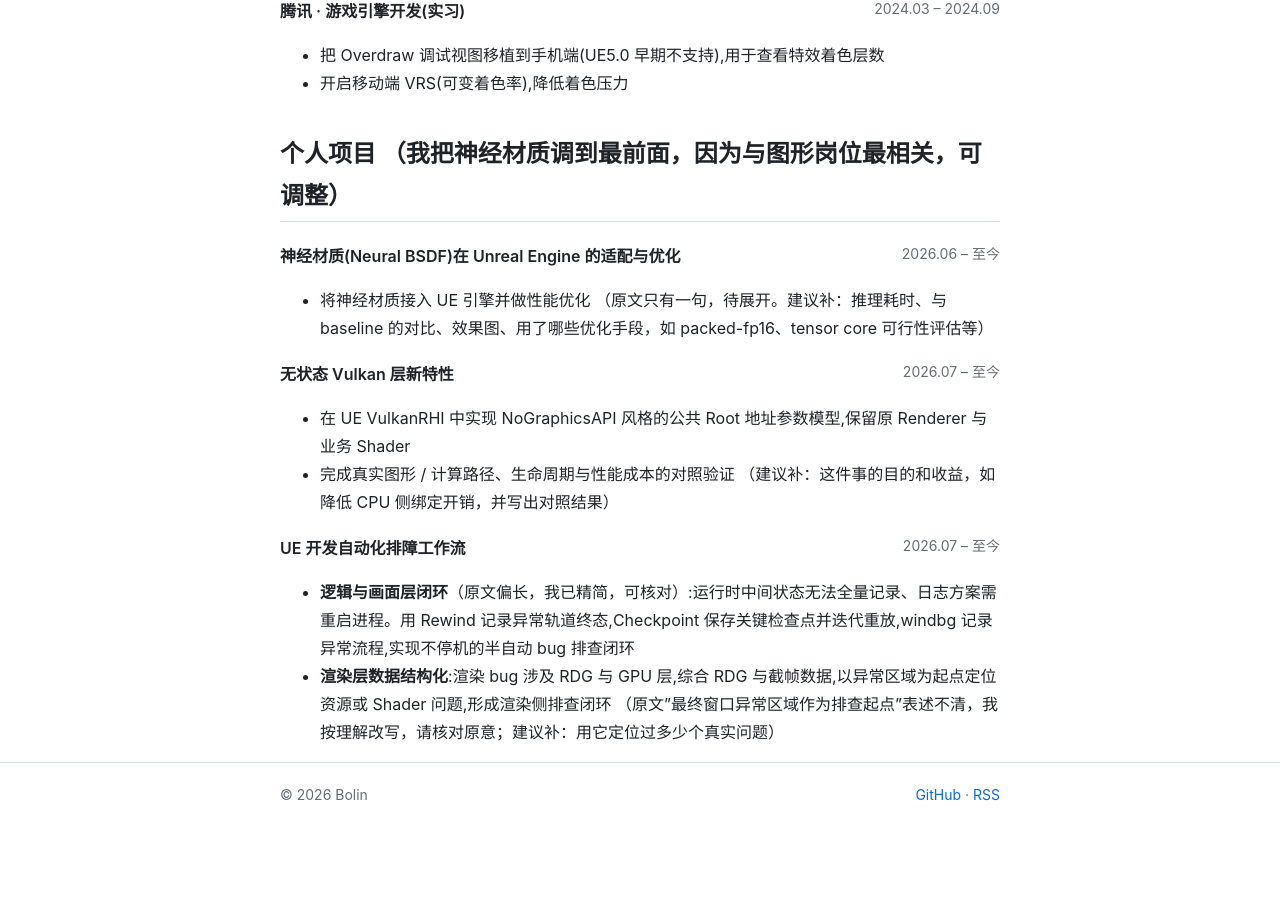
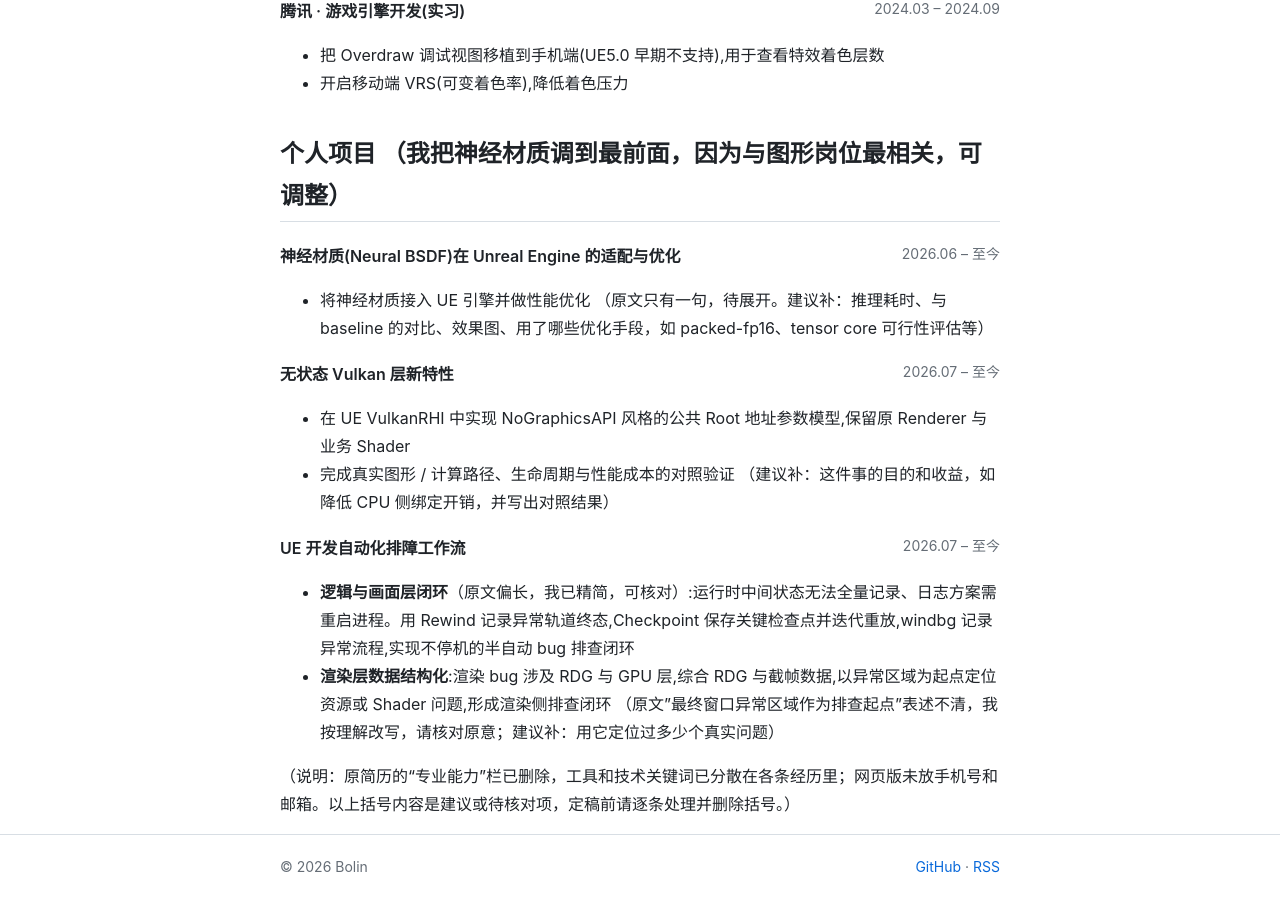
Before and after one commit to bolin12/bolin12.github.io, a Jekyll site: the page built from resume.md, in a window 1280 px wide and 900 px high, scrolled down 1134 px. Built offline with Jekyll 4.4.1, drawn with Linux system fonts in a browser that asks for light colours; our own code applies the rules of GitHub Pages for plain Markdown files; before the commit the page ends 1962 px from its top, so only the background shows below that.

Commit message:
Resume: add summary note

```diff
--- a/resume.md
+++ b/resume.md
@@ -45,3 +45,6 @@ permalink: /resume/
 <div class="entry"><span>UE 开发自动化排障工作流</span><span class="when">2026.07 – 至今</span></div>
 - **逻辑与画面层闭环**（原文偏长，我已精简，可核对）:运行时中间状态无法全量记录、日志方案需重启进程。用 Rewind 记录异常轨道终态,Checkpoint 保存关键检查点并迭代重放,windbg 记录异常流程,实现不停机的半自动 bug 排查闭环
 - **渲染层数据结构化**:渲染 bug 涉及 RDG 与 GPU 层,综合 RDG 与截帧数据,以异常区域为起点定位资源或 Shader 问题,形成渲染侧排查闭环 （原文"最终窗口异常区域作为排查起点"表述不清，我按理解改写，请核对原意；建议补：用它定位过多少个真实问题）
+
+
+（说明：原简历的“专业能力”栏已删除，工具和技术关键词已分散在各条经历里；网页版未放手机号和邮箱。以上括号内容是建议或待核对项，定稿前请逐条处理并删除括号。）
```
